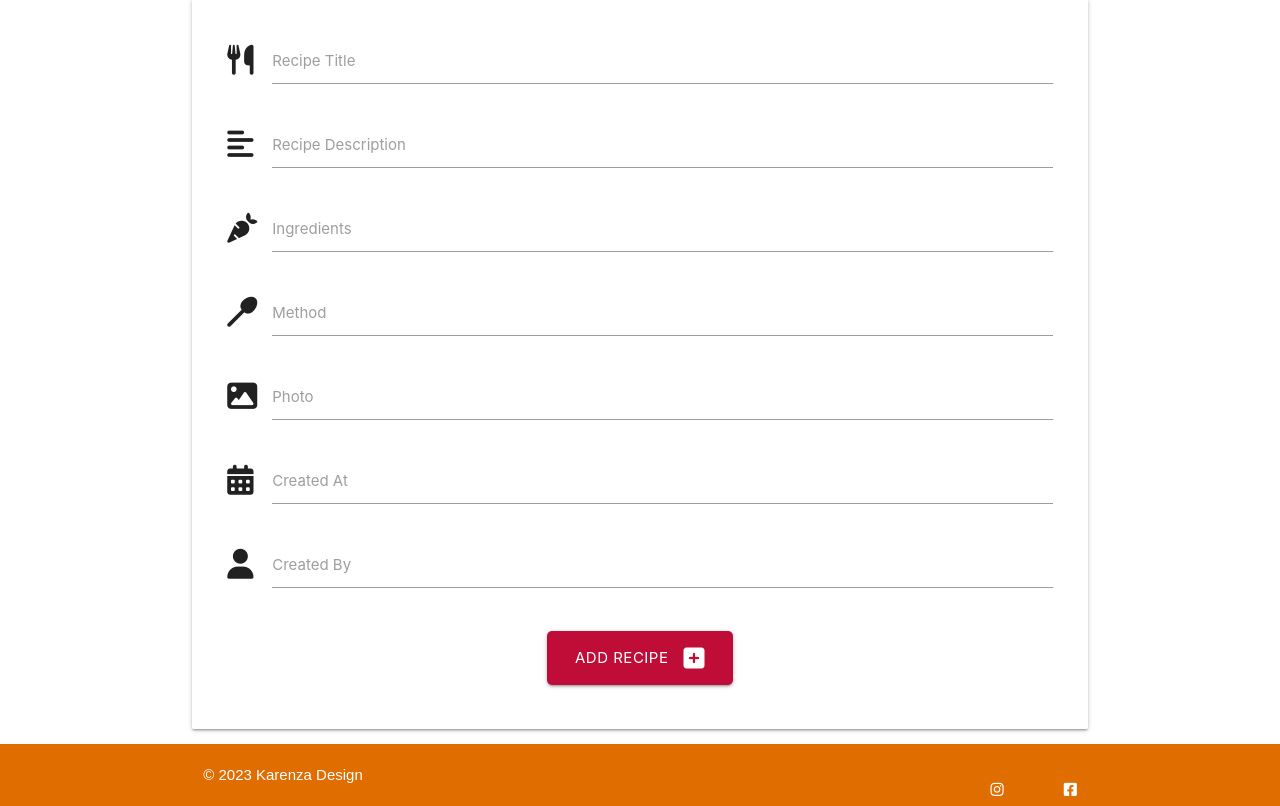
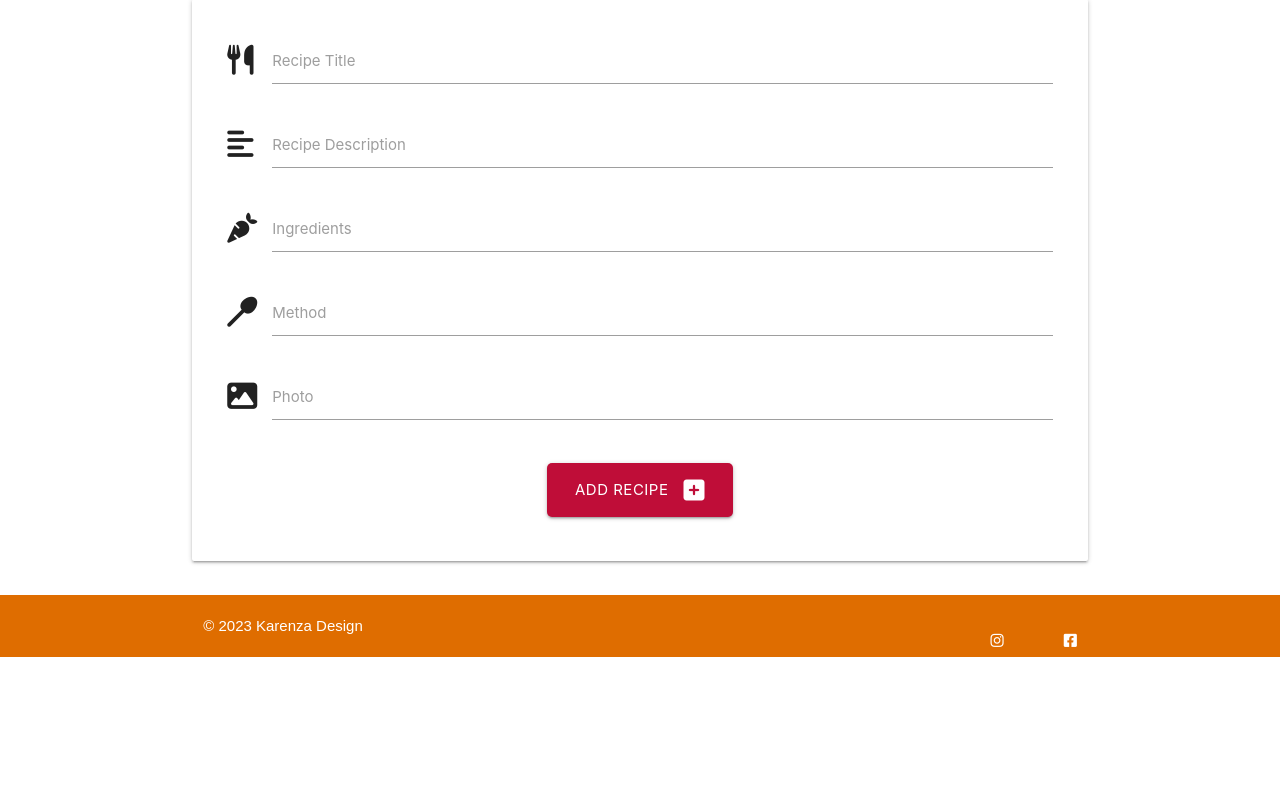
Before and after one commit to Renz2299/foodie-fix, a Flask app: page /add_recipe in a window 1280 px wide. Shown: the part 143-949 px from the top of the page. After the commit the page ends 800 px from the top, so only its background shows below. Run offline with Flask 2, Linux system fonts and the light colour scheme; the visitor is signed in with stand-in values (Sample User, id 1); some web fonts are replaced.

Commit message:
timestamp functionality added to add recipe and visible on front end

```diff
--- a/foodiefix/routes.py
+++ b/foodiefix/routes.py
@@ -2,6 +2,7 @@ from flask import flash, render_template, request, redirect, session, url_for
 from werkzeug.security import generate_password_hash, check_password_hash
 from foodiefix import app, db
 from foodiefix.models import User, Recipe
+import datetime
 
 
 @app.route("/")
@@ -34,6 +35,8 @@ def add_recipe():
             recipe_ingredients=request.form.get("recipe_ingredients"),
             recipe_method=request.form.get("recipe_method"),
             recipe_photo=request.form.get("recipe_photo"),
+            created_at=request.form.get("created_at"),
+            created_by=request.form.get("created_by")
         )
         db.session.add(recipe)
         db.session.commit()
@@ -83,8 +86,6 @@ def register():
         user = User(
             username=request.form.get("username").lower(),
             password=generate_password_hash(request.form.get("password")),
-            favourite_cuisine=request.form.get("favourite_cuisine"),
-            profile_photo=request.form.get("profile_photo")
         )
 
         db.session.add(user)
--- a/foodiefix/templates/add_recipe.html
+++ b/foodiefix/templates/add_recipe.html
@@ -32,16 +32,6 @@
                 <input id="recipe_photo" name="recipe_photo" maxlength="255" type="text" class="validate">
                 <label for="recipe_photo">Photo</label>
             </div>
-            <div class="input-field col s12">
-                <i class="fa-solid fa-calendar-days prefix"></i>
-                <input id="created_at" name="created_at" type="text" class="datepicker validate">
-                <label for="created_at">Created At</label>
-            </div>
-            <div class="input-field col s12">
-                <i class="fa-solid fa-user prefix"></i>
-                <input id="created_by" name="created_by" maxlength="20" type="text" class="validate">
-                <label for="created_by">Created By</label>
-            </div>
         </div>
         <!-- submit button -->
         <div class="row">
--- a/foodiefix/templates/recipe.html
+++ b/foodiefix/templates/recipe.html
@@ -33,6 +33,8 @@
 
 <div class="row">
     <div class="col s12 m12 l12">
+        <p>{{ recipe.created_at }}</p>
+        <p>{{ recipe.created_by }}</p>
         <p>{{ recipe.recipe_description }}</p>
     </div>
 </div>
```
Also changed, not shown: foodiefix/models.py (+5 -4 lines), foodiefix/templates/register.html (+0 -14 lines).
